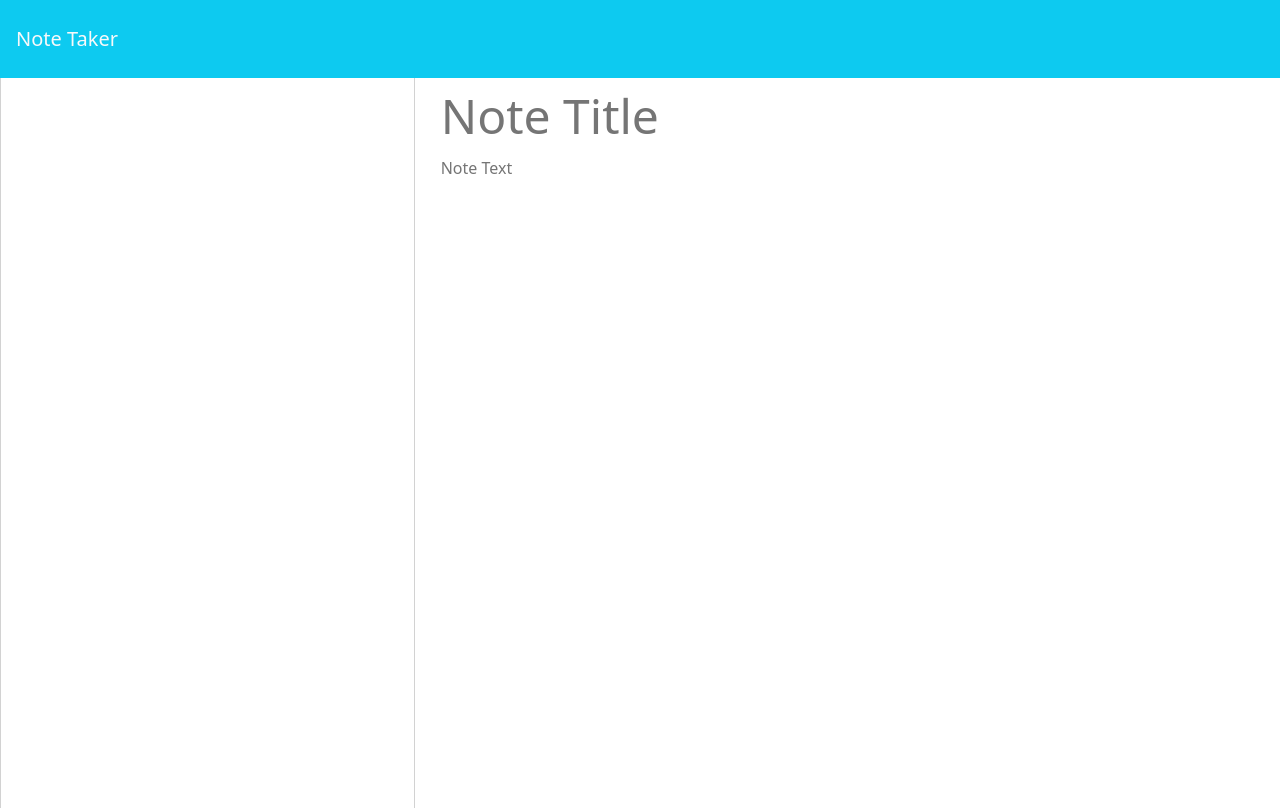
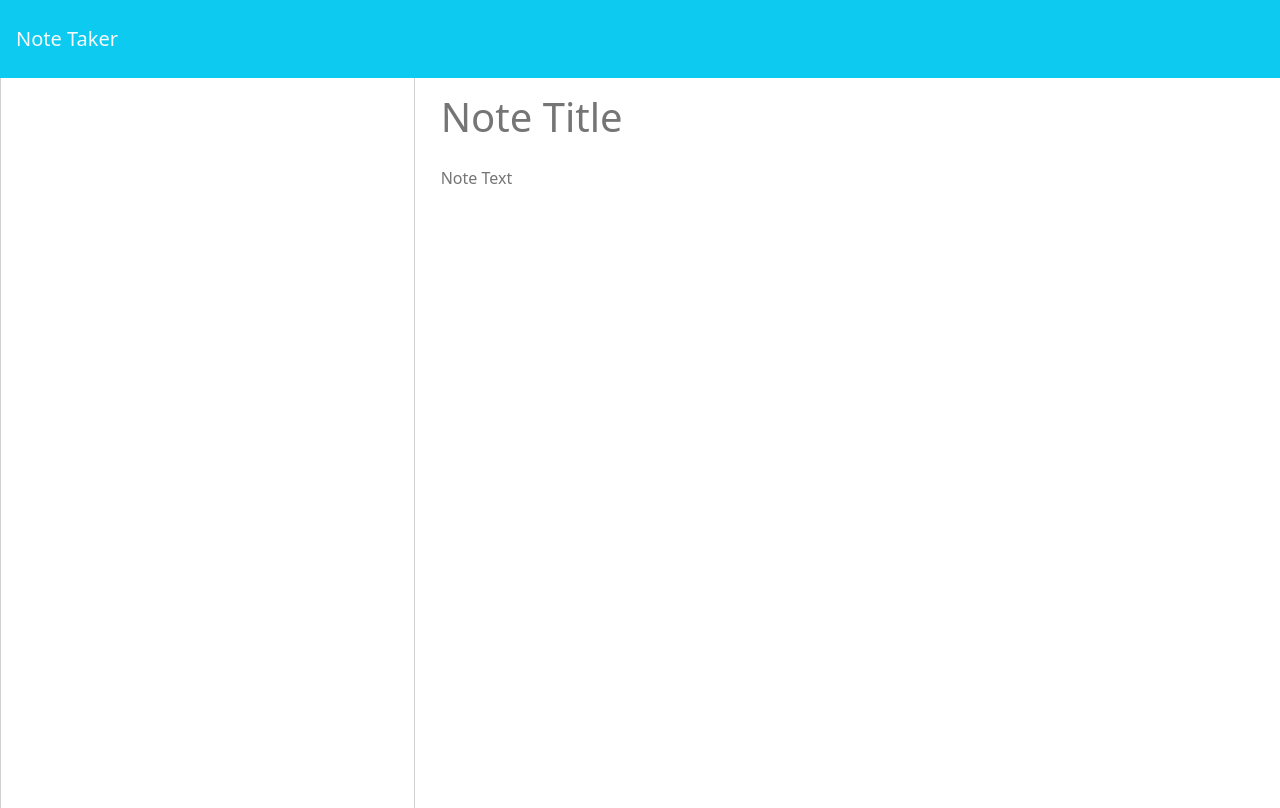
Before and after one commit to kimberlyrobinson11122/Note-Taker, a website: page public/notes.html in a window 1280 px wide. Drawn offline with nearby package versions, Linux system fonts and the light colour scheme; no server answers.

Commit message:
Fixed note title characters from being cutoff

```diff
--- a/public/assets/css/styles.css
+++ b/public/assets/css/styles.css
@@ -31,9 +31,13 @@ body {
 }
 
 .note-title {
-  height: 50px;
+  height: 60px; /* Increase the height to provide more space for text */
   margin-top: 13px;
-  font-size: 3rem;
+  font-size: 2.5rem; /* Adjust font size as needed */
+  line-height: 1.2; /* Set line height for readability */
+  padding-bottom: 10px; /* Add padding to prevent bottom cutoff */
+  overflow: hidden; /* Hide overflow content */
+  word-wrap: break-word; /* Ensure long words break and wrap */
 }
 
 .note-title:read-only,
```
